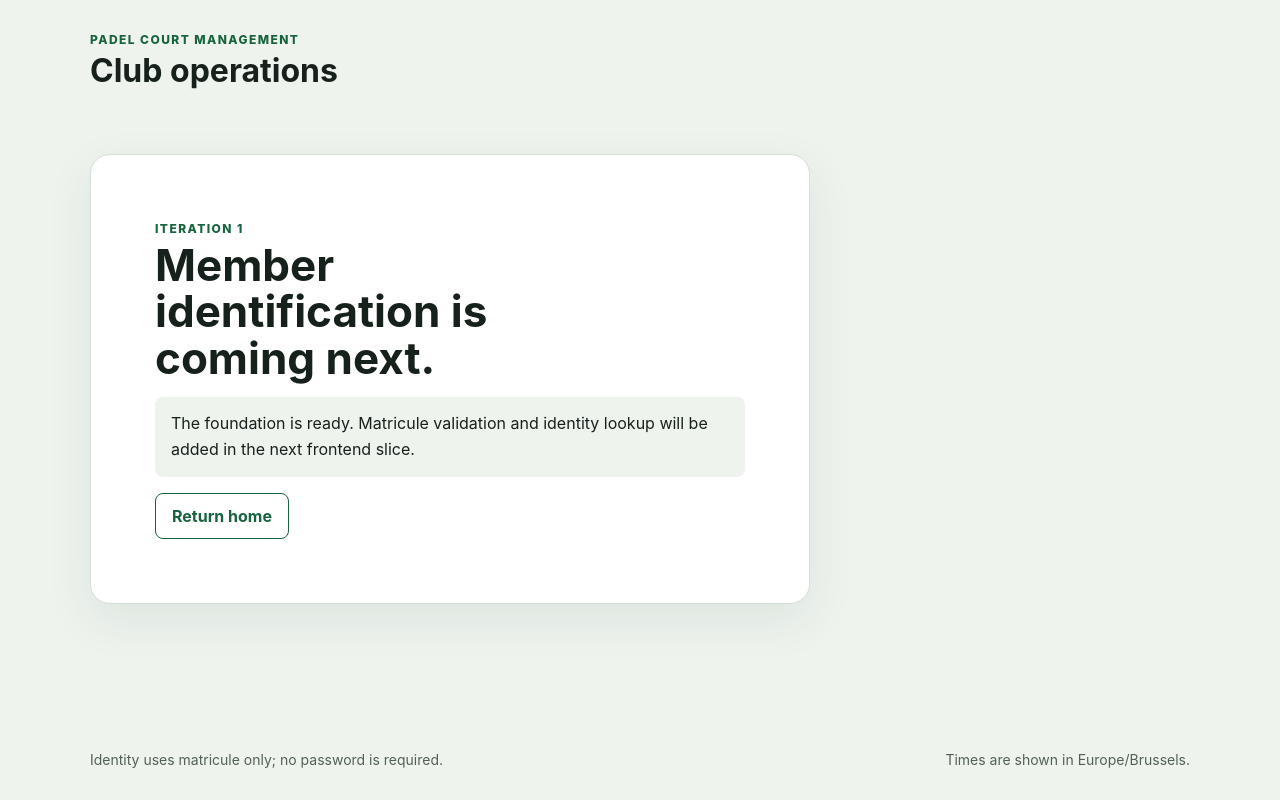
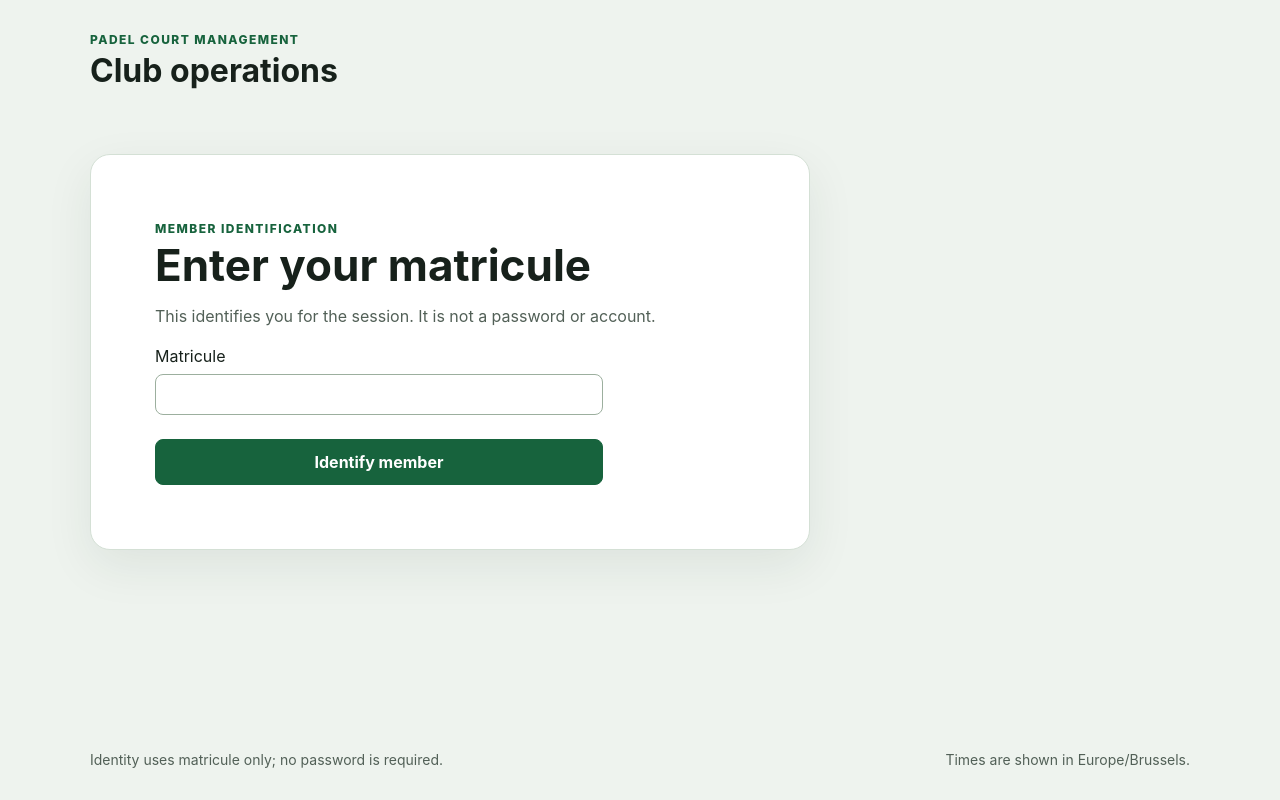
Before and after one commit to ProFumato/SGBD-sess2, a React (Vite) app in the folder frontend/: page /identity in a window 1280 px wide. Built offline with nearby package versions, Linux system fonts and the light colour scheme; no server answers.

Commit message:
matricule validation, identity api, states, shells, routes and tests

```diff
--- a/frontend/src/App.tsx
+++ b/frontend/src/App.tsx
@@ -1,6 +1,7 @@
-import { Link, Route, Routes } from "react-router-dom";
+import { Link, Navigate, Route, Routes } from "react-router-dom";
 import { AppErrorBoundary } from "./components/ErrorBoundary";
-import { EmptyState, ErrorState } from "./components/Feedback";
+import { ErrorState } from "./components/Feedback";
+import { IdentityPage } from "./components/IdentityPage";
 import { IdentityProvider, useIdentity } from "./state/identity";
 
 function App() {
@@ -32,7 +33,9 @@ function AppShell() {
       <main className="app-main">
         <Routes>
           <Route path="/" element={<HomePage />} />
-          <Route path="/identity" element={<IdentityPlaceholder />} />
+          <Route path="/identity" element={<IdentityPage />} />
+          <Route path="/member" element={<MemberGuard />} />
+          <Route path="/admin" element={<AdminGuard />} />
           <Route path="*" element={<NotFoundPage />} />
         </Routes>
       </main>
@@ -44,18 +47,32 @@ function AppShell() {
   );
 }
 
-function IdentityPlaceholder() {
+function MemberGuard() {
+  const { identity } = useIdentity();
+  if (!identity || !identity.member.isActive) return <Navigate to="/identity" replace />;
   return (
     <section className="content-card">
-      <p className="eyebrow">Iteration 1</p>
-      <h2>Member identification is coming next.</h2>
-      <EmptyState>
-        The foundation is ready. Matricule validation and identity lookup will be added in the
-        next frontend slice.
-      </EmptyState>
-      <Link className="button button-secondary" to="/">
-        Return home
-      </Link>
+      <p className="eyebrow">Member area</p>
+      <h2>Welcome, {identity.member.displayName}.</h2>
+      <p className="muted">
+        {identity.member.matricule} · {identity.member.membershipCategory} member
+      </p>
+    </section>
+  );
+}
+
+function AdminGuard() {
+  const { identity } = useIdentity();
+  if (!identity || !identity.member.isActive) return <Navigate to="/identity" replace />;
+  if (!identity.administratorRole) return <Navigate to="/member" replace />;
+  return (
+    <section className="content-card">
+      <p className="eyebrow">Administrator area</p>
+      <h2>Welcome, {identity.member.displayName}.</h2>
+      <p className="muted">
+        {identity.administratorRole.scope} administrator
+        {identity.administratorRole.siteId ? ` · site ${identity.administratorRole.siteId}` : ""}
+      </p>
     </section>
   );
 }
@@ -87,7 +104,7 @@ function HomePage() {
         {identity.member.matricule} · {identity.member.membershipCategory} member
       </p>
       <ErrorState>
-        Member workflows are not enabled yet. Continue with Iteration 1.
+        Member workflows are not enabled yet. Continue with the next frontend slice.
       </ErrorState>
     </section>
   );
--- /dev/null
+++ b/frontend/src/api/identity.ts
@@ -0,0 +1,6 @@
+import { apiRequest } from "./client";
+import type { Identity } from "../state/identity";
+
+export function identifyMember(matricule: string, signal?: AbortSignal): Promise<Identity> {
+  return apiRequest<Identity>(`/api/identity/members/${encodeURIComponent(matricule)}`, { signal });
+}
--- /dev/null
+++ b/frontend/src/components/IdentityPage.tsx
@@ -0,0 +1,87 @@
+import { useState, type FormEvent } from "react";
+import { useNavigate } from "react-router-dom";
+import { identifyMember } from "../api/identity";
+import { ApiError } from "../api/client";
+import { ErrorState, LoadingState } from "./Feedback";
+import { useIdentity } from "../state/identity";
+import { matriculePattern } from "../validation/matricule";
+
+export function IdentityPage() {
+  const navigate = useNavigate();
+  const { identity: currentIdentity, setIdentity } = useIdentity();
+  const [matricule, setMatricule] = useState("");
+  const [error, setError] = useState<string | null>(null);
+  const [isLoading, setIsLoading] = useState(false);
+
+  async function handleSubmit(event: FormEvent<HTMLFormElement>) {
+    event.preventDefault();
+    const normalizedMatricule = matricule.trim().toUpperCase();
+    setMatricule(normalizedMatricule);
+    if (!matriculePattern.test(normalizedMatricule)) {
+      setError("Use a matricule in the format G0001, S00001, or L00001.");
+      return;
+    }
+
+    setError(null);
+    setIsLoading(true);
+    try {
+      const identity = await identifyMember(normalizedMatricule);
+      setIdentity(identity);
+      if (!identity.member.isActive) {
+        setError("This member is inactive and cannot access member workflows.");
+      } else {
+        navigate(identity.administratorRole ? "/admin" : "/member", { replace: true });
+      }
+    } catch (caughtError) {
+      if (caughtError instanceof DOMException && caughtError.name === "AbortError") return;
+      if (caughtError instanceof ApiError) {
+        setError(
+          caughtError.status === 404
+            ? "No member was found for this matricule."
+            : caughtError.status === 403
+              ? "This member is not allowed to access the application."
+              : caughtError.message,
+        );
+      } else {
+        setError("The member could not be identified. Check the API connection and try again.");
+      }
+    } finally {
+      setIsLoading(false);
+    }
+  }
+
+  return (
+    <section className="content-card" aria-labelledby="identity-title">
+      <p className="eyebrow">Member identification</p>
+      <h2 id="identity-title">Enter your matricule</h2>
+      <p className="muted">This identifies you for the session. It is not a password or account.</p>
+      <form onSubmit={handleSubmit} noValidate>
+        <label htmlFor="matricule">Matricule</label>
+        <input
+          id="matricule"
+          name="matricule"
+          value={matricule}
+          onChange={(event) => setMatricule(event.target.value)}
+          autoComplete="off"
+          autoCapitalize="characters"
+          aria-invalid={error ? "true" : "false"}
+          disabled={isLoading}
+        />
+        <button className="button" type="submit" disabled={isLoading}>
+          Identify member
+        </button>
+      </form>
+      {currentIdentity && (
+        <div className="identity-summary">
+          <strong>{currentIdentity.member.displayName}</strong>
+          <span>
+            {currentIdentity.member.matricule} ·{" "}
+            {currentIdentity.member.isActive ? "Active member" : "Inactive member"}
+          </span>
+        </div>
+      )}
+      {isLoading && <LoadingState label="Looking up member..." />}
+      {error && <ErrorState>{error}</ErrorState>}
+    </section>
+  );
+}
--- a/frontend/src/styles.css
+++ b/frontend/src/styles.css
@@ -131,6 +131,45 @@ a {
   color: #17633d;
 }
 
+form {
+  display: grid;
+  gap: 0.5rem;
+  max-width: 28rem;
+}
+
+input {
+  width: 100%;
+  padding: 0.75rem;
+  border: 1px solid #9caf9e;
+  border-radius: 0.5rem;
+  background: #fff;
+  color: inherit;
+}
+
+input:focus-visible {
+  outline: 3px solid #d78b22;
+  outline-offset: 2px;
+}
+
+.identity-summary {
+  display: grid;
+  gap: 0.25rem;
+  margin-top: 1.5rem;
+  padding: 1rem;
+  border: 1px solid #d4e0d5;
+  border-radius: 0.5rem;
+}
+
+.identity-summary span {
+  color: #526057;
+}
+
+button:disabled,
+input:disabled {
+  cursor: wait;
+  opacity: 0.65;
+}
+
 .feedback {
   padding: 0.9rem 1rem;
   border-radius: 0.5rem;
--- /dev/null
+++ b/frontend/src/validation/matricule.ts
@@ -0,0 +1 @@
+export const matriculePattern = /^(G\d{4}|S\d{5}|L\d{5})$/;
```
Also changed, not shown: 1 other file (tests, documents, lock files or other folders).
